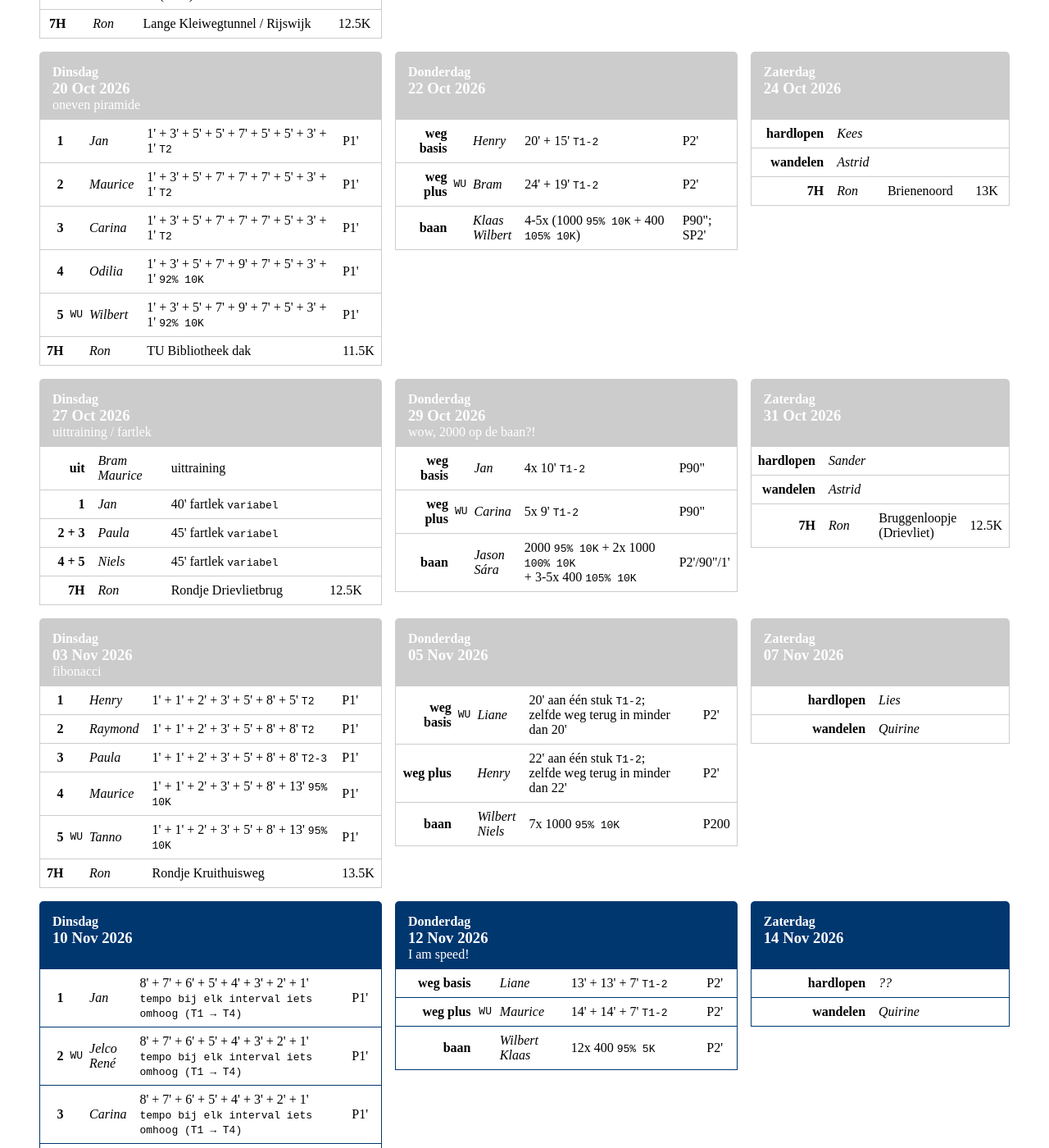
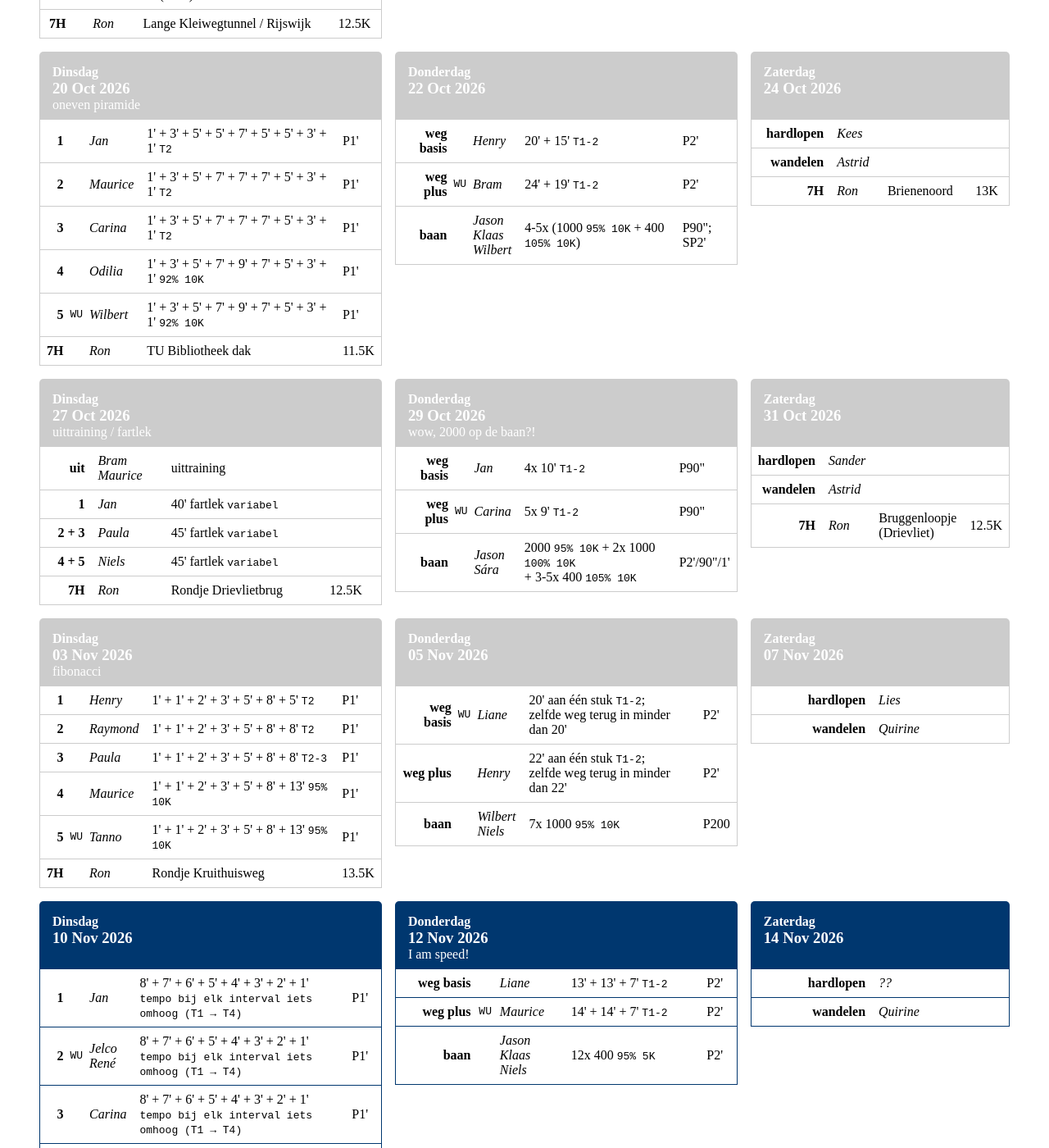
Before and after one commit to sarajuhosova/av40-schedule, a Jekyll site: the page built from _posts/2026-10-01-q4.md, in a window 1280 px wide and 1400 px high, scrolled down 930 px. Shown: the whole window at 82% size. Built offline with Jekyll 4.4.1, drawn with Linux system fonts in a browser that asks for light colours.

Commit message:
Add Jason's trainings

```diff
--- a/_data/schedule/y2026/q4.yaml
+++ b/_data/schedule/y2026/q4.yaml
@@ -182,7 +182,7 @@
       training:
         core: "4-5x (1000 <tt>95% 10K</tt> + 400 <tt>105% 10K</tt>)"
         break: "P90\"; SP2'"
-      trainer: ["Klaas", "Wilbert"]
+      trainer: ["Jason", "Klaas", "Wilbert"]
 - date: 2026-10-24
   day: Zaterdag
   trainings:
@@ -376,7 +376,7 @@
       training:
         core: "12x 400 <tt>95% 5K</tt>"
         break: "P2'"
-      trainer: ["Wilbert", "Klaas"]
+      trainer: ["Jason", "Klaas", "Niels"]
 - date: 2026-11-14
   day: Zaterdag
   trainings:
@@ -402,7 +402,7 @@
       training:
         core: "5x 7' <tt>T1-2</tt>"
         break: "P2'"
-      trainer: ["Peter"]
+      trainer: ["Jason", "Peter"]
     - group: "4"
       training:
         core: "5x 8' <tt>85% 10K</tt>"
@@ -481,7 +481,7 @@
       training:
         core: "4x (1200 <tt>95% 10K</tt> + 400 <tt>100% 10K</tt>)"
         break: "SP2'"
-      trainer: ["Odilia", "Niels"]
+      trainer: ["Jason", "Odilia", "Niels"]
 - date: 2026-11-28
   day: Zaterdag
   trainings:
```
